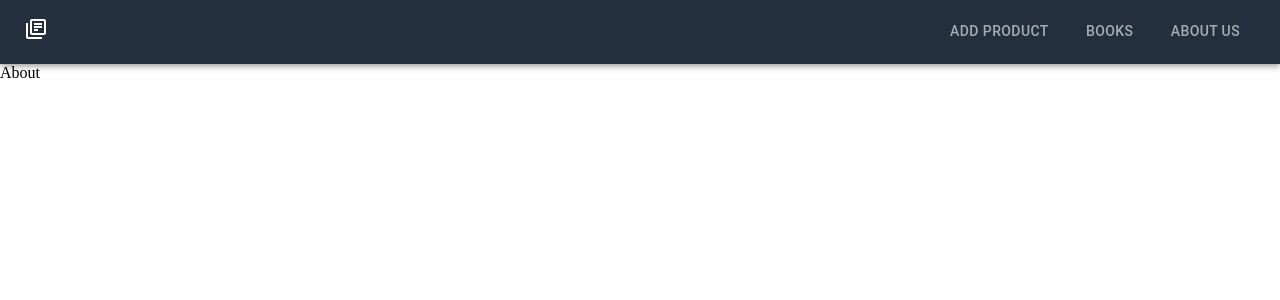
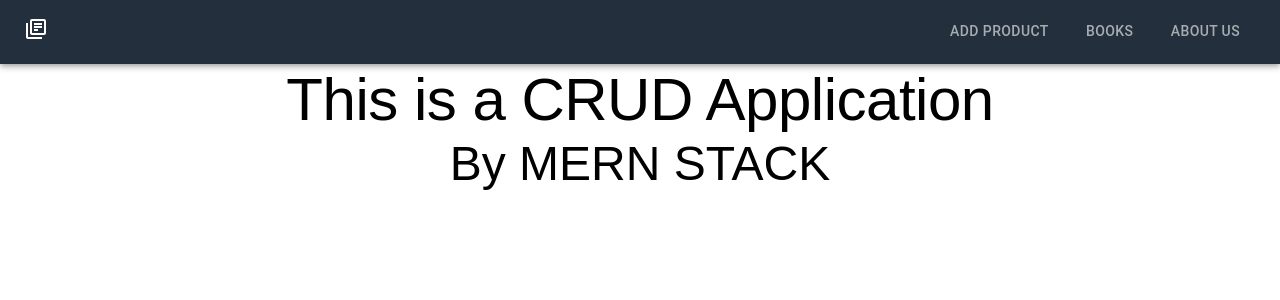
Before and after one commit to mohitchauhan4u/Book-Store-MERN, a React (Create React App) app in the folder book-store/: page /about in a window 1280 px wide. Shown: the top 300 px of the page. Built offline with nearby package versions, Linux system fonts and the light colour scheme.

Commit message:
created about page component

```diff
--- a/book-store/src/components/About.jsx
+++ b/book-store/src/components/About.jsx
@@ -1,7 +1,19 @@
+import { Box, Typography } from "@mui/material";
 import React from "react";
 
 const About = () => {
-  return <div>About</div>;
+  return (
+    <div>
+      <Box display="flex" flexDirection="column" alignItems="center">
+        <Typography sx={{ fontFamily: "fantasy" }} variant="h2">
+          This is a CRUD Application
+        </Typography>
+        <Typography sx={{ fontFamily: "fantasy" }} variant="h3">
+          By MERN STACK
+        </Typography>
+      </Box>
+    </div>
+  );
 };
 
 export default About;
```
